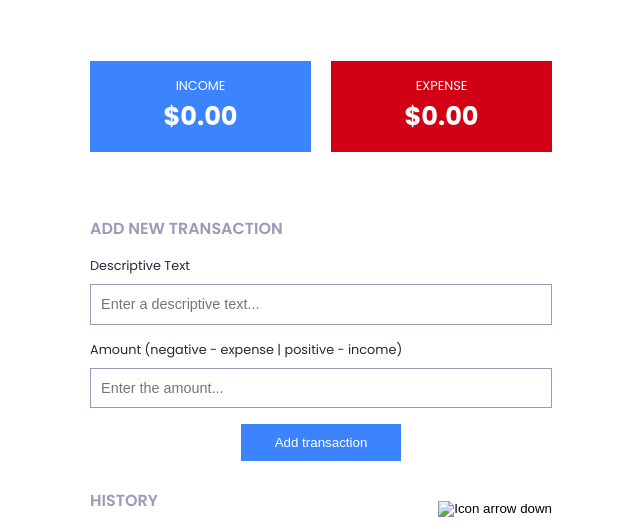
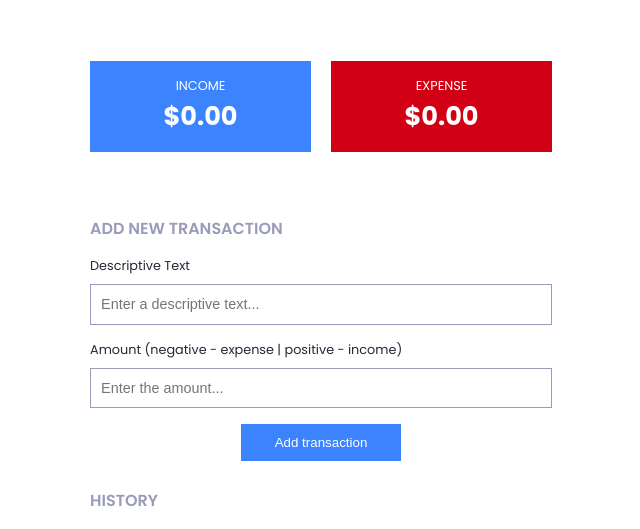
Before and after one commit to nicolasleal570/expense-tracker, a plain HTML site: page index.html in a window 1280 px wide. Shown: the part 306-835 px from the top of the page, without its empty margins (319-959 px from the left). Drawn offline with Linux system fonts and the light colour scheme; a script that the page names is missing.

Commit message:
Fix broken image

```diff
--- a/index.html
+++ b/index.html
@@ -67,10 +67,6 @@
       >
         <div class="history-row-title">
           <h2 class="title">History</h2>
-
-          <button type="button" class="arrow-btn">
-            <img src="./arrow-down.svg" alt="Icon arrow down" />
-          </button>
         </div>
 
         <!-- = Example of a history card = -->
```
